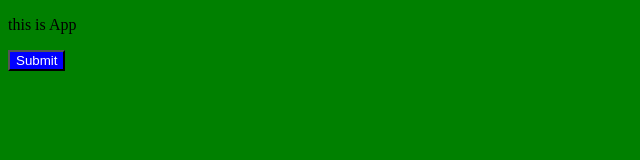
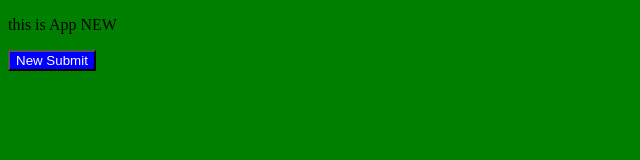
Before and after one commit to thanhduc91tp/github-for-work, a plain HTML site: page index.html in a window 1280 px wide. Shown: the whole page, without its empty margins (0-640 px from the left). Drawn offline with Linux system fonts and the light colour scheme.

Commit message:
update index html file new

```diff
--- a/index.html
+++ b/index.html
@@ -9,7 +9,7 @@
     <link rel="stylesheet" href="index2.css">
 </head>
 <body>
-    <p> this is App</p>
-    <button>Submit</button>
+    <p> this is App NEW</p>
+    <button>New Submit</button>
 </body>
 </html>
```
